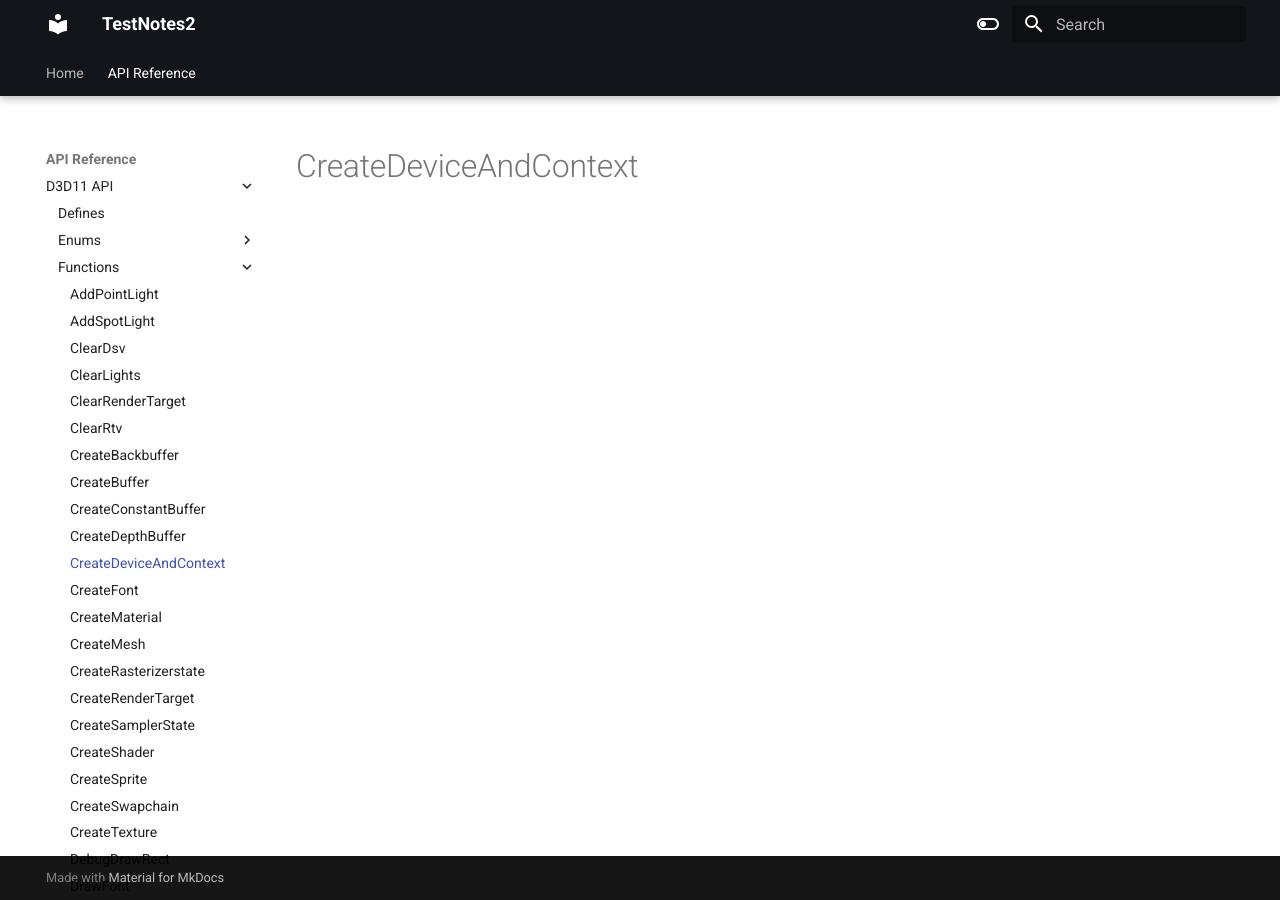
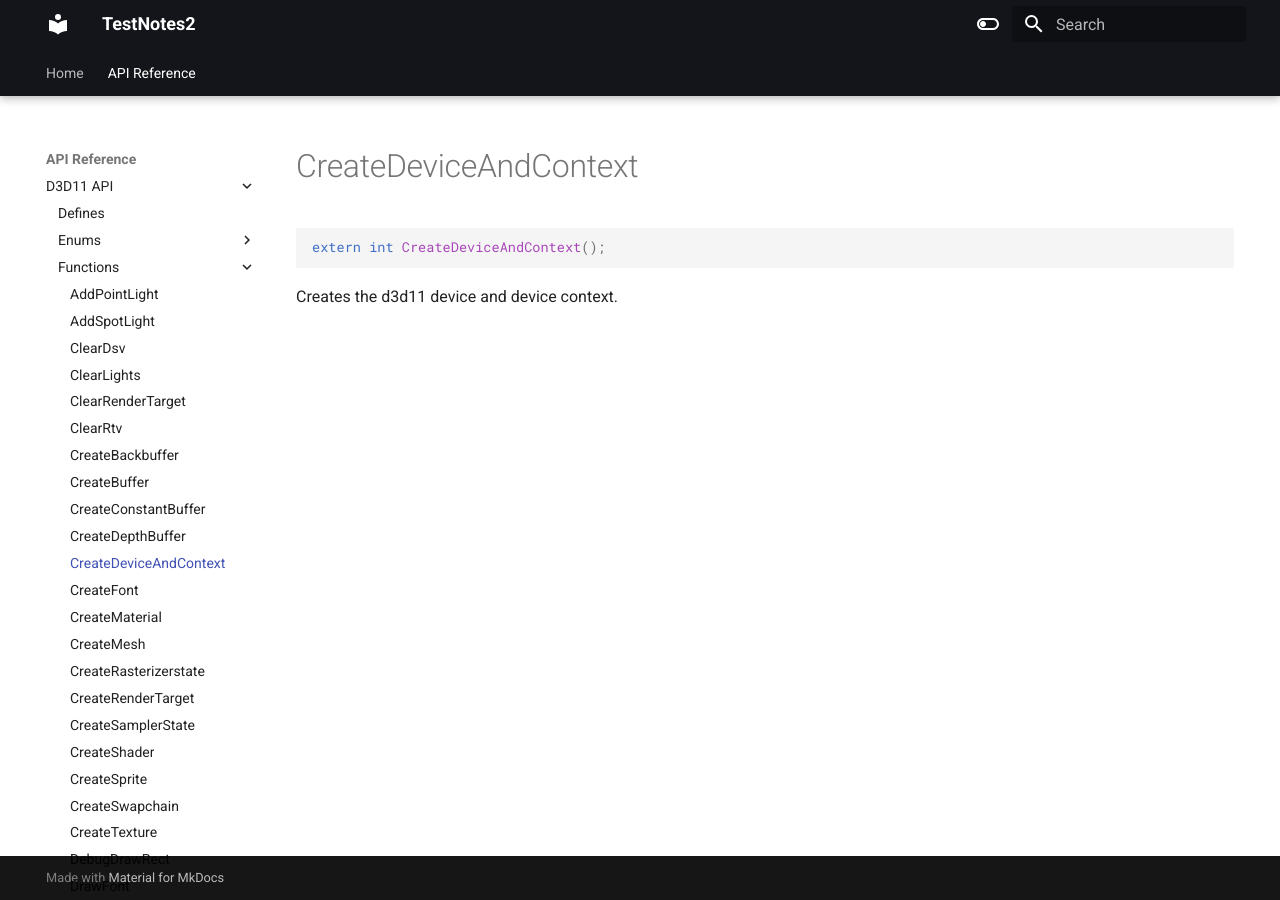
Before and after one commit to erichederstedt/TempEngineDocs, an MkDocs documentation site: the page built from docs/API Reference/D3D11 API/Functions/CreateDeviceAndContext.md, in a window 1280 px wide. Built offline with MkDocs 1.6.1 and Material for MkDocs 9.7.7, drawn with Linux system fonts in a browser that asks for light colours.

Commit message:
PUSH NOTE : CreateDeviceAndContext.md

````diff
--- a/docs/API Reference/D3D11 API/Functions/CreateDeviceAndContext.md
+++ b/docs/API Reference/D3D11 API/Functions/CreateDeviceAndContext.md
@@ -1 +1,7 @@
 # CreateDeviceAndContext
+
+```c++
+extern int CreateDeviceAndContext();
+```
+
+Creates the d3d11 device and device context.
````
